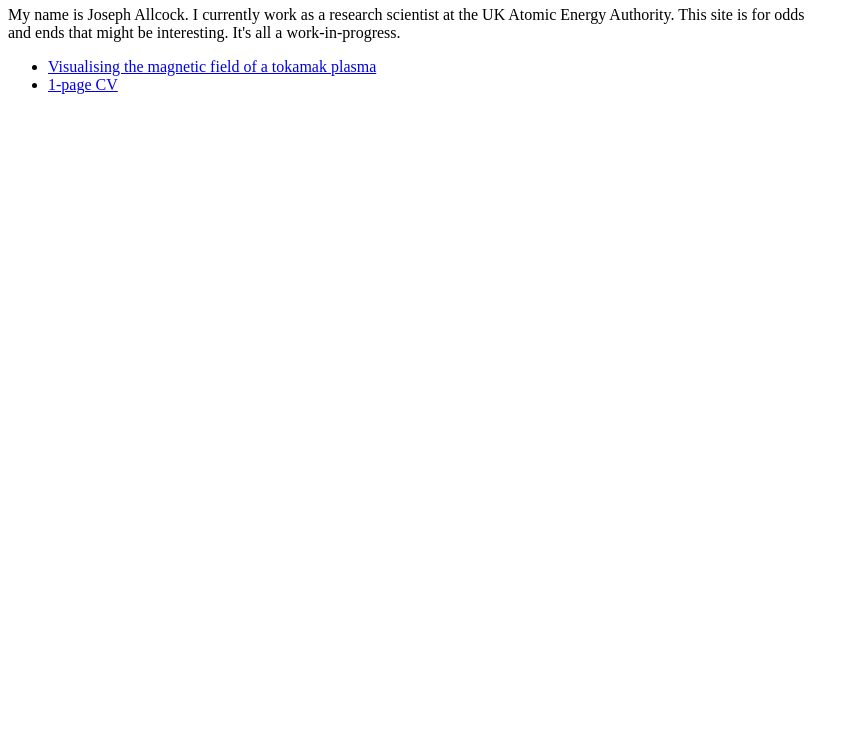
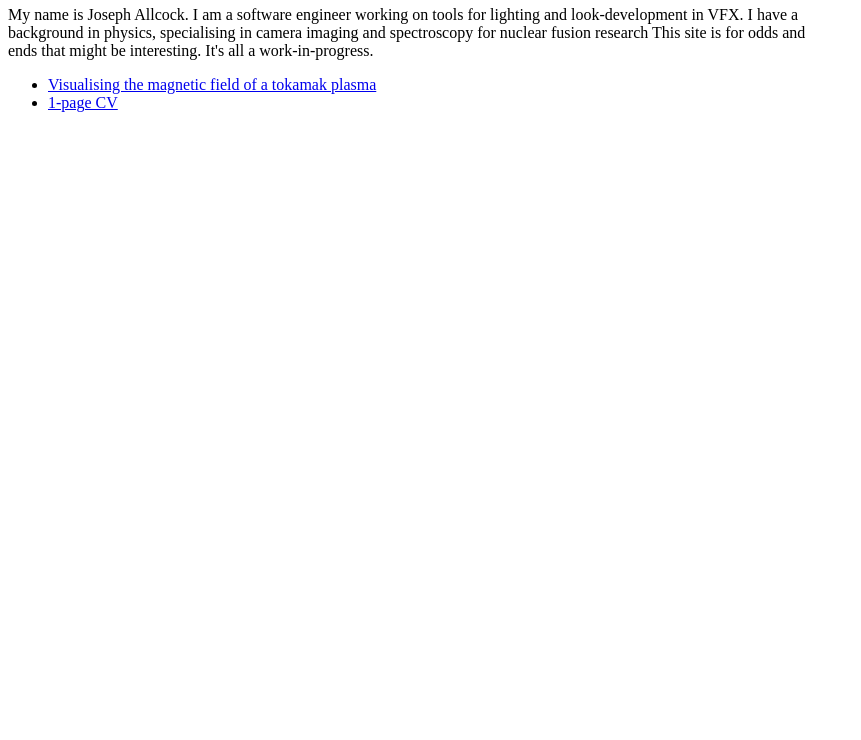
Before and after one commit to jsallcock/jsallcock.github.io, a plain HTML site: page index.html in a window 1280 px wide. Shown: the part 60-800 px from the top of the page, without its empty margins (0-861 px from the left). Drawn offline with Linux system fonts and the light colour scheme.

Commit message:
update index

```diff
--- a/index.html
+++ b/index.html
@@ -6,9 +6,7 @@
 </head>
 <h1>jsallcock.com</h1>
 <body>
-  <p style="width:800px">My name is Joseph Allcock. I currently work as a research scientist at the UK Atomic Energy Authority. This site is for odds and ends that might be interesting.
-    It's all a work-in-progress.
-
+  <p style="width:800px">My name is Joseph Allcock. I am a software engineer working on tools for lighting and look-development in VFX. I have a background in physics, specialising in camera imaging and spectroscopy for nuclear fusion research This site is for odds and ends that might be interesting. It's all a work-in-progress.
     <ul>
       <li><a href="eqvis.html">Visualising the magnetic field of a tokamak plasma</a></li>
       <li><a href="cv.pdf">1-page CV</a></li>
```
